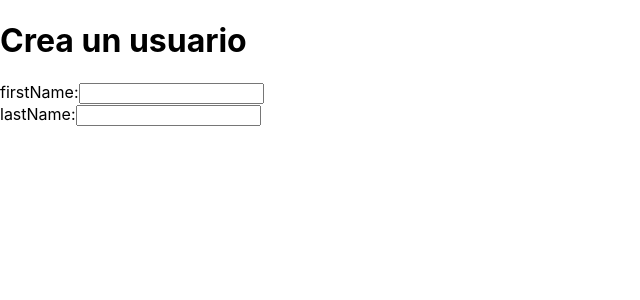
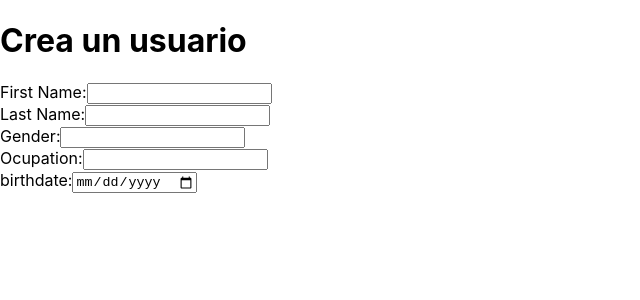
Before and after one commit to lacdev/react-js14, a React (Create React App) app: page /users/new in a window 1280 px wide. Shown: the top 300 px of the page, without its empty margins (0-640 px from the left). Built offline with nearby package versions, Linux system fonts and the light colour scheme.

Commit message:
add form exercise solution

```diff
--- a/src/components/input.js
+++ b/src/components/input.js
@@ -1,10 +1,11 @@
 import React from 'react'
 
-const Input = ({ id, label, value, setValue }) => {
+const Input = ({ type = 'text', id, label, value, setValue }) => {
   return (
     <div>
       <label htmlFor={id}>{label}:</label>
       <input
+        type={type}
         id={id}
         value={value}
         onChange={(event) => setValue(event.target.value)}
--- a/src/pages/UsersNew/index.js
+++ b/src/pages/UsersNew/index.js
@@ -7,6 +7,9 @@ import './UsersNew.css'
 export default function UsersNew() {
   const [firstName, setFirstName] = useState('')
   const [lastName, setLastName] = useState('')
+  const [gender, setGender] = useState('')
+  const [ocupation, setOcupation] = useState('')
+  const [birthdate, setBirthdate] = useState('')
 
   // const handleFirstName = (event) => setFirstName(event.target.value)
   // const handleLastName = (event) => setLastName(event.target.value)
@@ -16,16 +19,43 @@ export default function UsersNew() {
       <h1>Crea un usuario</h1>
       <form>
         <Input
+          min={1}
+          max={5}
+          type="text"
           id="firstName"
-          label="firstName"
+          label="First Name"
           value={firstName}
           setValue={setFirstName}
         />
         <Input
+          min={1}
+          max={20}
+          type="text"
           id="lastName"
-          label="lastName"
+          label="Last Name"
           value={lastName}
           setValue={setLastName}
+        />
+        <Input
+          type="text"
+          id="gender"
+          label="Gender"
+          value={gender}
+          setValue={setGender}
+        />
+        <Input
+          type="text"
+          id="ocupation"
+          label="Ocupation"
+          value={ocupation}
+          setValue={setOcupation}
+        />
+        <Input
+          type="date"
+          id="birthdate"
+          label="birthdate"
+          value={birthdate}
+          setValue={setBirthdate}
         />
       </form>
     </div>
```
